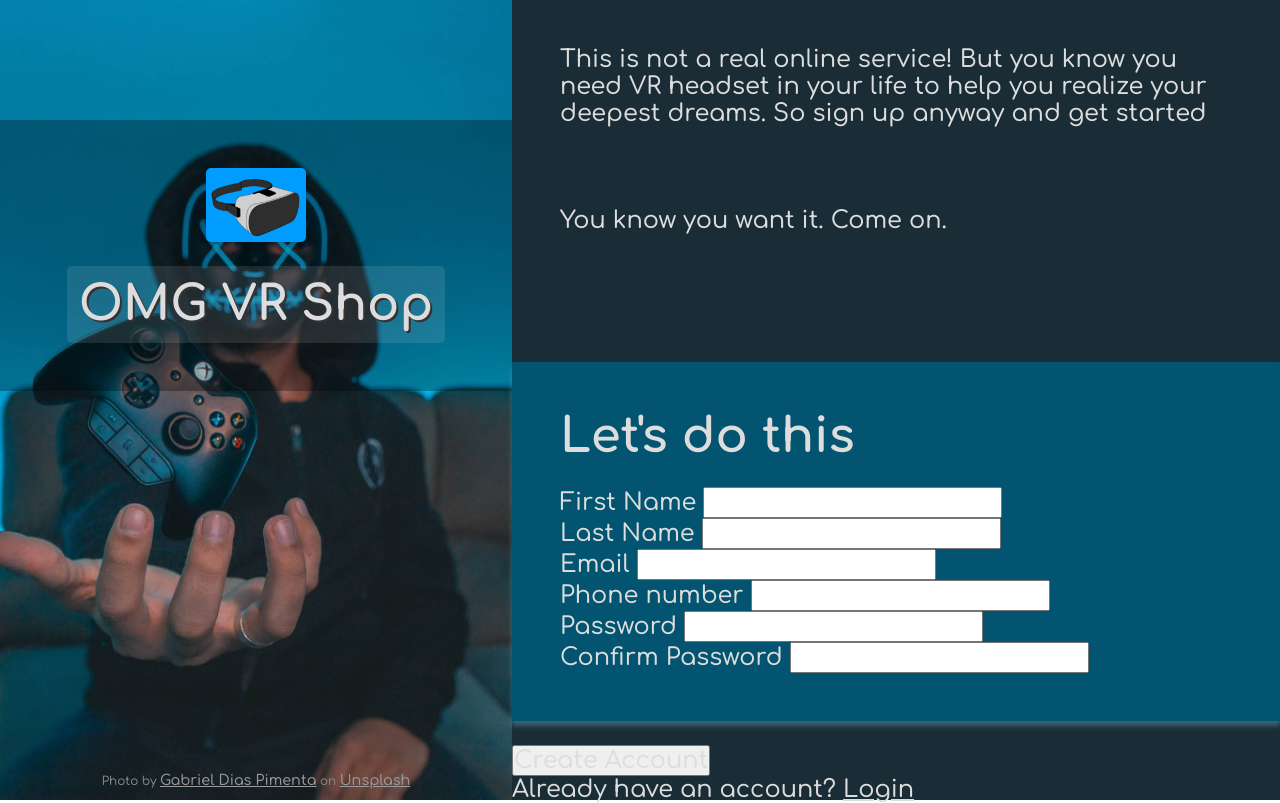
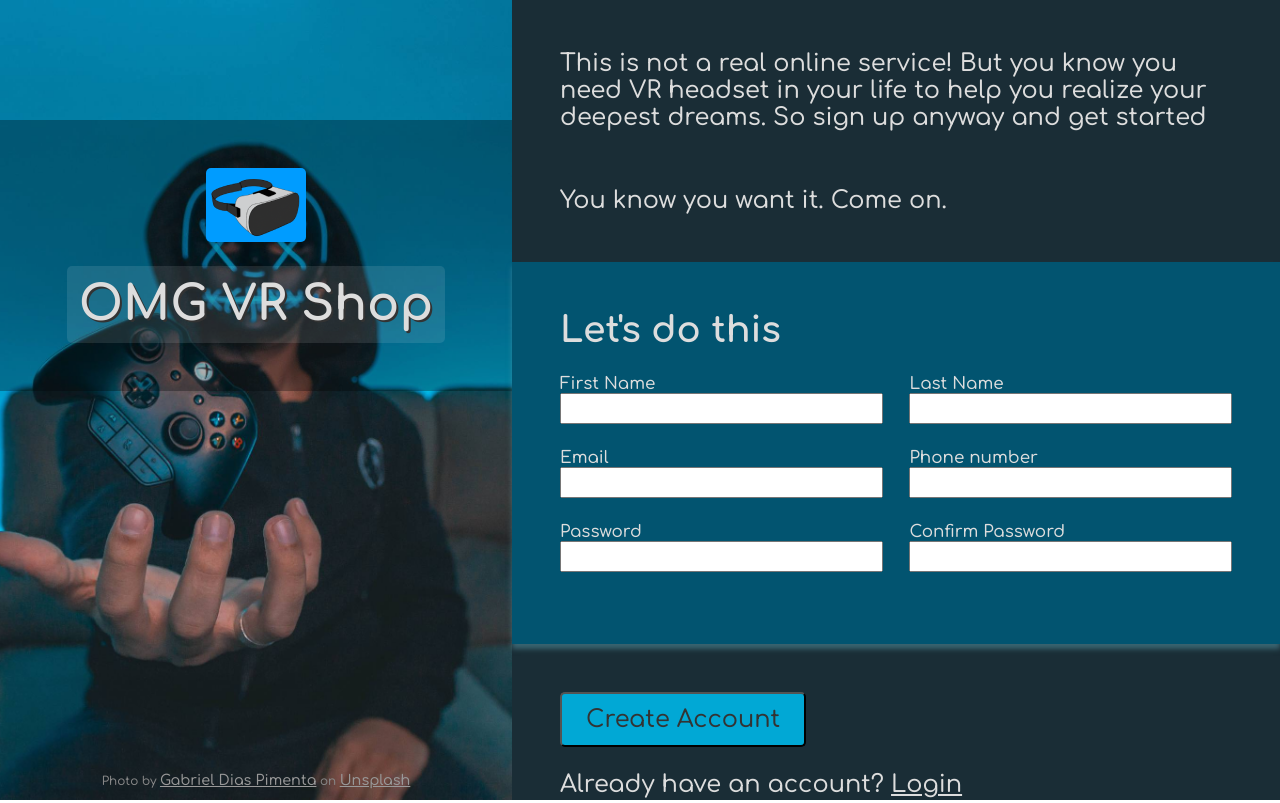
Before and after one commit to martinlubpl/odin-form-css-and-validation, a plain HTML site: page index.html in a window 1280 px wide. Drawn offline with Linux system fonts and the light colour scheme.

Commit message:
before js

```diff
--- a/index.html
+++ b/index.html
@@ -6,7 +6,7 @@
     <meta name="viewport" content="width=device-width, initial-scale=1.0">
     <title>Register</title>
     <link rel="stylesheet" href="styles.css">
-    <meta http-equiv="refresh" content="5" />
+    <!-- <meta http-equiv="refresh" content="5" /> -->
     <script src="scripts.js" defer></script>
 </head>
 <body>
@@ -30,44 +30,44 @@
 
                     <h3>Let's do this</h3>
                     <div class="row">
-                        <div class="input-wrapper">
+
                             <label for="first_name">First Name
                                 <input type="text" name="first_name" id="first_name" required>
                             </label>
-                        </div>
-                        <div class="input-wrapper">
+
+
                             <label for="last_name">Last Name
                                 <input type="text" name="last_name" id="last_name" required>
                             </label>
-                        </div>
+
                     </div>
                     <div class="row">
-                        <div class="input-wrapper">
+
                             <label for="email">Email
                                 <input type="text" name="email" id="email" required>
                             </label>
-                        </div>
-                        <div class="input-wrapper">
+
+
                             <label for="phone_number">Phone number
                                 <input type="text" name="phone_number" id="phone_number" required>
                             </label>
-                        </div>
+
                     </div>
                     <div class="row">
-                        <div class="input-wrapper">
+
                             <label for="password">Password
                                 <input type="text" name="password" id="password" required>
                             </label>
-                        </div>
-                        <div class="input-wrapper">
+
+
                             <label for="password2">Confirm Password
                                 <input type="text" name="password2" id="password2" required>
                             </label>
-                        </div>
+
                     </div>
 
                 </fieldset>
-                <button type="submit">Create Account</button>
+                <input type="submit" value="Create Account">
 
             </form>
             <div class="login">
--- a/styles.css
+++ b/styles.css
@@ -8,11 +8,13 @@
     font-weight: 500;
     padding: 0;
     margin: 0;
+    box-sizing: border-box;
 }
 
 .content {
     display: flex;
-    height: 100vh;
+    /* height: 100%; */
+    min-height: 100vh;
 
 }
 
@@ -72,7 +74,7 @@
 
 .intro, fieldset {padding: 2rem;}
 .intro>p.remote-text {
-    margin: 10vh 0;
+    margin: 7vh 0 0;
 }
 
 fieldset {
@@ -80,10 +82,42 @@ fieldset {
     border: none;
     box-shadow: 0px 5px 5px rgba(89, 156, 171, 0.5);
     margin-bottom: 1rem;
+    width: 100%;
+    min-width: 0;
 }
 
 fieldset>h3 {
-    font-size: 2rem;
+    font-size: 1.5rem;
     font-weight: 700;
     margin-bottom: 1rem;
+
 }
+
+.row {
+    display: flex;
+    flex-wrap: wrap;
+    justify-content: space-between;
+
+}
+
+label {
+    display: flex;
+    flex-direction: column;
+    margin-bottom: 1rem;
+    width: 48%;
+    font-size: 0.7rem;
+    min-width: 200px;
+}
+
+
+input[type="submit"] {
+    margin: 1rem 2rem;
+    color: #333;
+    padding: 0.5rem 1rem;
+    background-color: #01A8D5;
+    border-radius: 5px;
+}
+
+.login {
+    padding-left: 2rem;
+}
```
